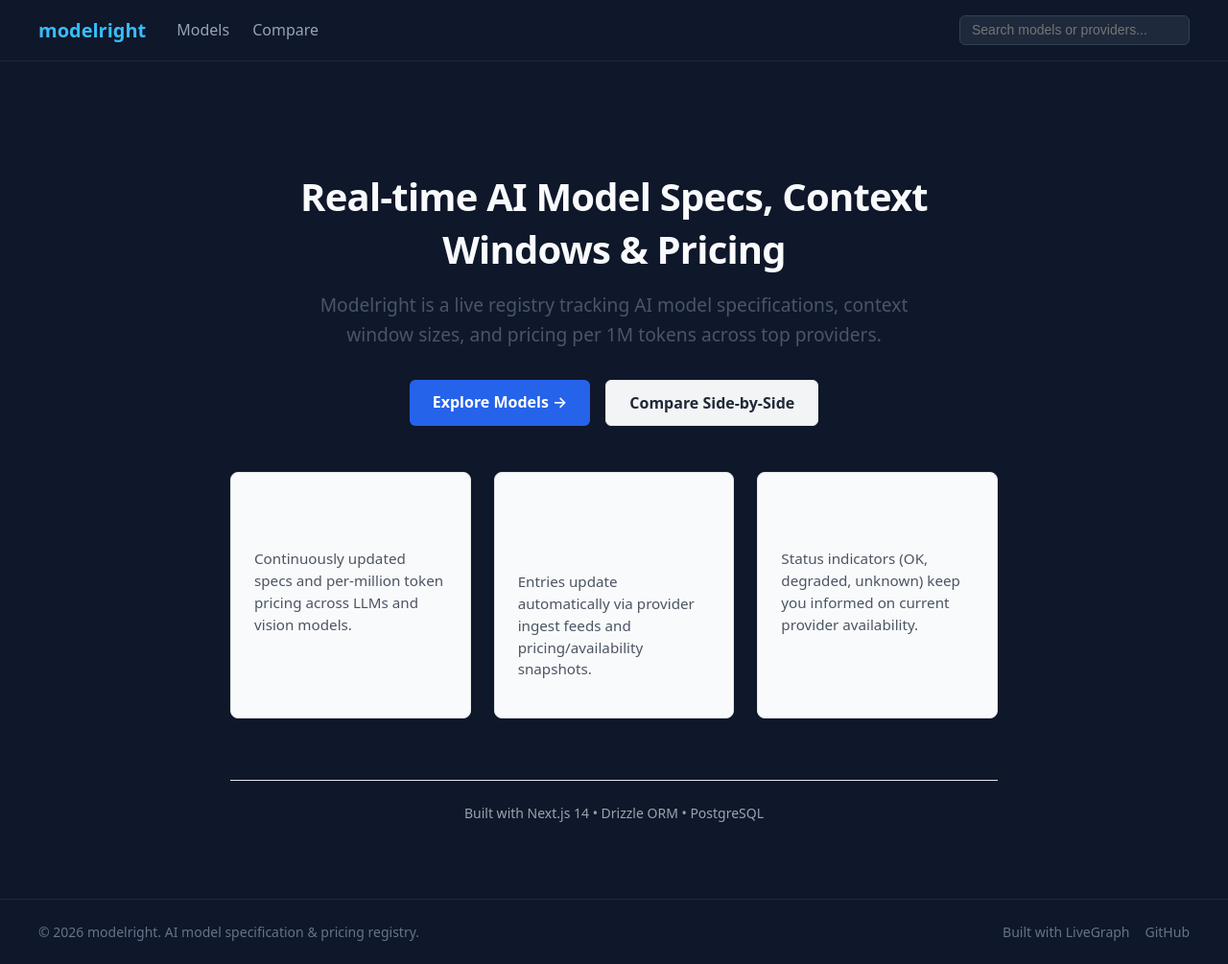
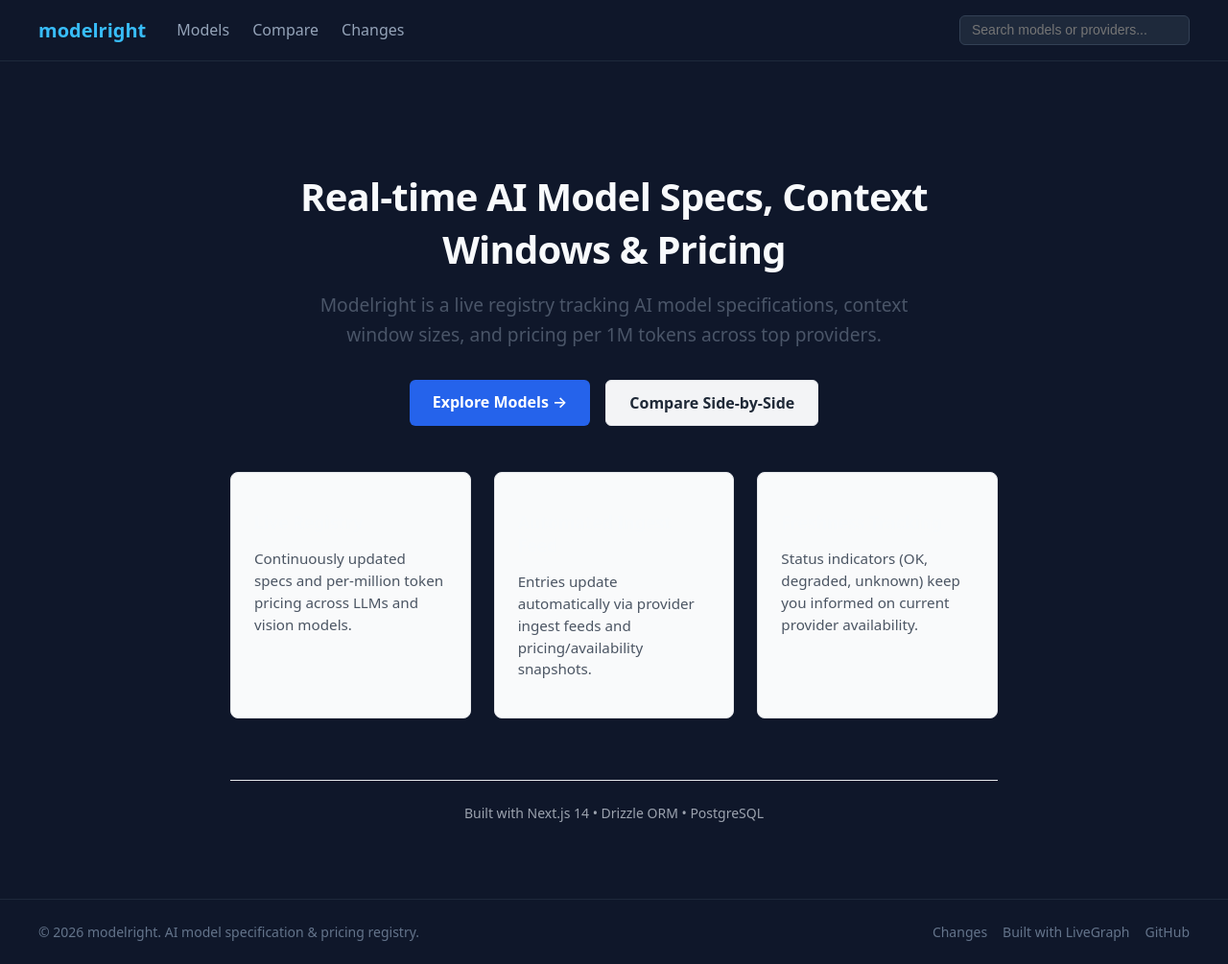
Before and after one commit to homezloco/modelright, a Next.js app: page / in a window 1280 px wide. Shown: the whole page at 96% size. Built offline with nearby package versions, Linux system fonts and the light colour scheme.

Commit message:
feat: link /changes in header nav and footer

```diff
--- a/src/app/layout.tsx
+++ b/src/app/layout.tsx
@@ -28,6 +28,9 @@ export default function RootLayout({
                 <Link href="/compare" style={{ color: '#94a3b8', textDecoration: 'none', fontWeight: 500 }}>
                   Compare
                 </Link>
+                <Link href="/changes" style={{ color: '#94a3b8', textDecoration: 'none', fontWeight: 500 }}>
+                  Changes
+                </Link>
               </nav>
             </div>
             <HeaderSearch />
@@ -44,6 +47,9 @@ export default function RootLayout({
               &copy; {new Date().getFullYear()} modelright. AI model specification &amp; pricing registry.
             </div>
             <div style={{ display: 'flex', gap: '1rem', alignItems: 'center' }}>
+              <Link href="/changes" style={{ color: '#64748b', textDecoration: 'none' }}>
+                Changes
+              </Link>
               <a href="https://livegraph.ai" target="_blank" rel="noopener noreferrer" style={{ color: '#64748b', textDecoration: 'none' }}>
                 Built with LiveGraph
               </a>
```
